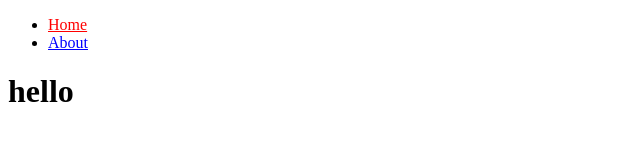
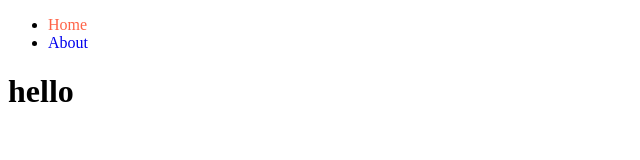
Before and after one commit to ChoJinmok/nextjsintro, a Next.js app: page / in a window 1280 px wide. Shown: the top 160 px of the page, without its empty margins (0-640 px from the left). Built offline with nearby package versions, Linux system fonts and the light colour scheme.

Commit message:
Next.js styles by CSS modules

```diff
--- /dev/null
+++ b/components/NavBar.module.css
@@ -0,0 +1,7 @@
+.link {
+    text-decoration: none;
+}
+
+.active {
+    color: tomato;
+}
--- a/components/NavBar.tsx
+++ b/components/NavBar.tsx
@@ -1,8 +1,14 @@
 import { FC } from 'react';
 
 import Link from 'next/link';
+
 import { useRouter } from 'next/router';
 // Link는 오로지 href만 제공 스타일이라던지 클래스를 줄 수도 없다
+
+// Next.js에서 스타일 추해는 방법
+// 1. CSS모듈 패턴
+import styles from './NavBar.module.css';
+// styles 객체에서 프로포트 사용하듯 사용 -> 실제로 브라우저에서는 다른 클래스이름이 들어가진다.(충돌 방지)
 
 const NavBar: FC = () => {
   const router = useRouter();
@@ -14,7 +20,7 @@
           <Link href="/">
             <a
               href="replace"
-              style={{ color: router.pathname === '/' ? 'red' : 'blue' }}
+              className={`${styles.link} ${router.pathname === '/' ? styles.active : ''}`}
             >
               Home
             </a>
@@ -24,7 +30,7 @@
           <Link href="/about">
             <a
               href="replace"
-              style={{ color: router.pathname === '/about' ? 'red' : 'blue' }}
+              className={[styles.link, router.pathname === '/about' ? styles.active : ''].join(' ')}
             >
               About
             </a>
```
